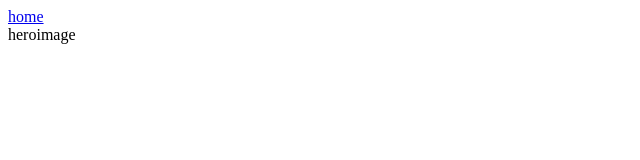
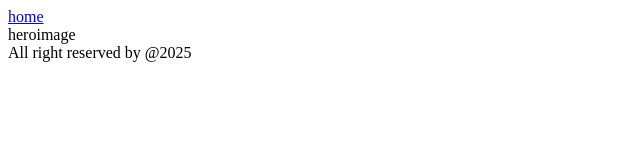
Before and after one commit to avinashsingh76328-creator/Facebook-clone, a plain HTML site: page index.html in a window 1280 px wide. Shown: the whole page, without its empty margins (0-640 px from the left). Drawn offline with Linux system fonts and the light colour scheme.

```diff
--- a/index.html
+++ b/index.html
@@ -15,5 +15,11 @@
         heroimage
     </div>
 
+    <div class="footer">
+        <div class="msg">
+            All right reserved by @2025
+        </div>
+    </div>
+
 </body>
 </html>
```
